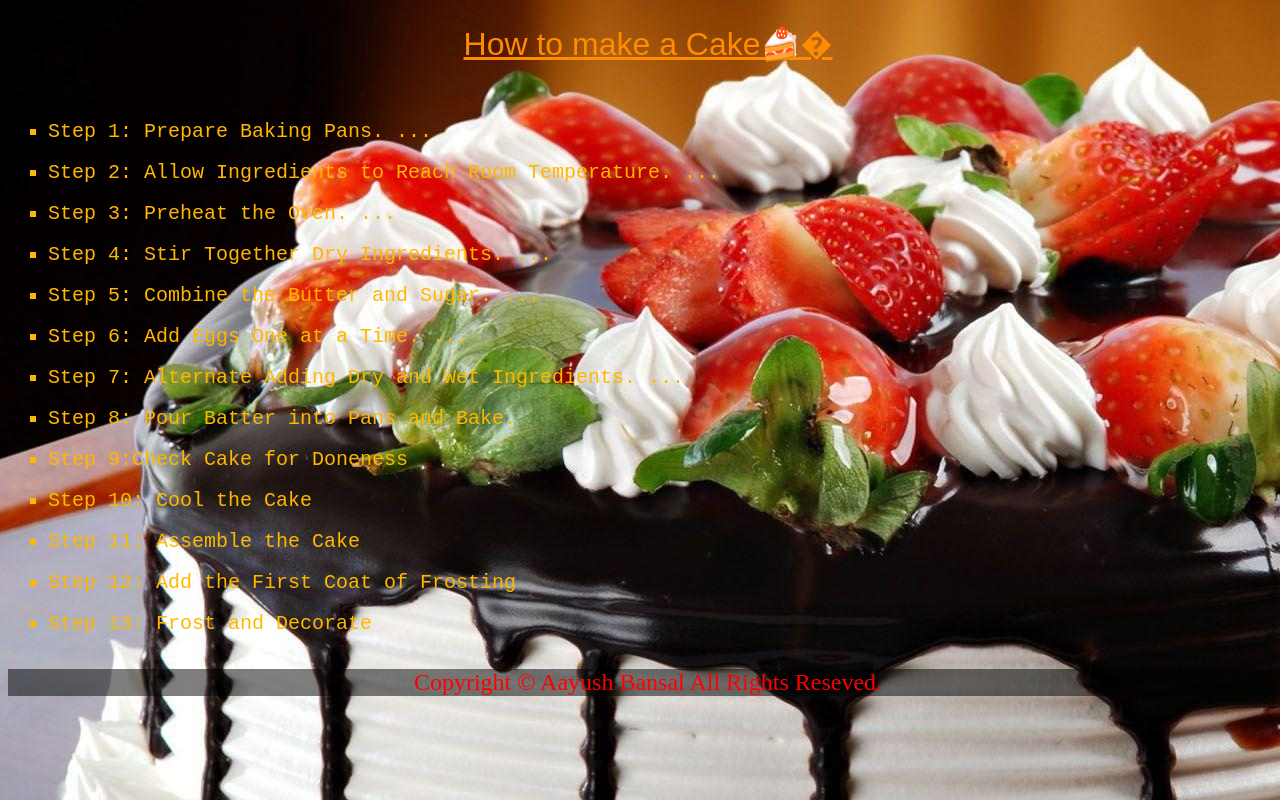
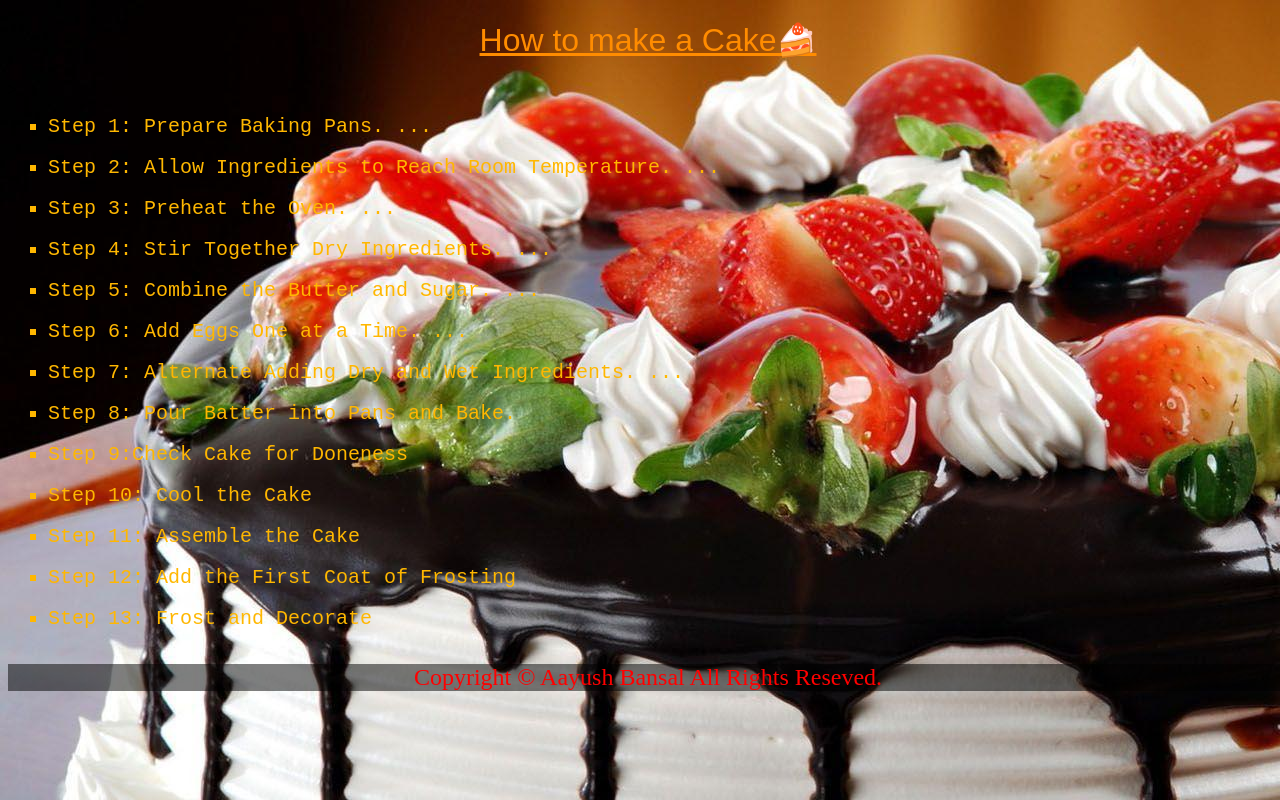
Before and after one commit to CoderAayushBansal/CakeRecipe, a plain HTML site: page index.html in a window 1280 px wide. Drawn offline with Linux system fonts and the light colour scheme.

Commit message:
Update index.html

```diff
--- a/index.html
+++ b/index.html
@@ -12,7 +12,7 @@
 <body
     style="background-image: url(cake.jpg); background-repeat: no-repeat; width: 100%; height: 450px; overflow-x: hidden;">
     <h1 style="text-align:center; text-decoration: underline; color: darkorange ;font: normal xx-large Sans-Serif;">
-        How to make a Cake🍰�</h1>>
+        How to make a Cake🍰</h1>>
     <ul type="Square" ;>
         <li style="font:normal x-large monospace; color: rgb(255, 183, 0);">Step 1: Prepare Baking Pans. ...</li>
         <br>
```
